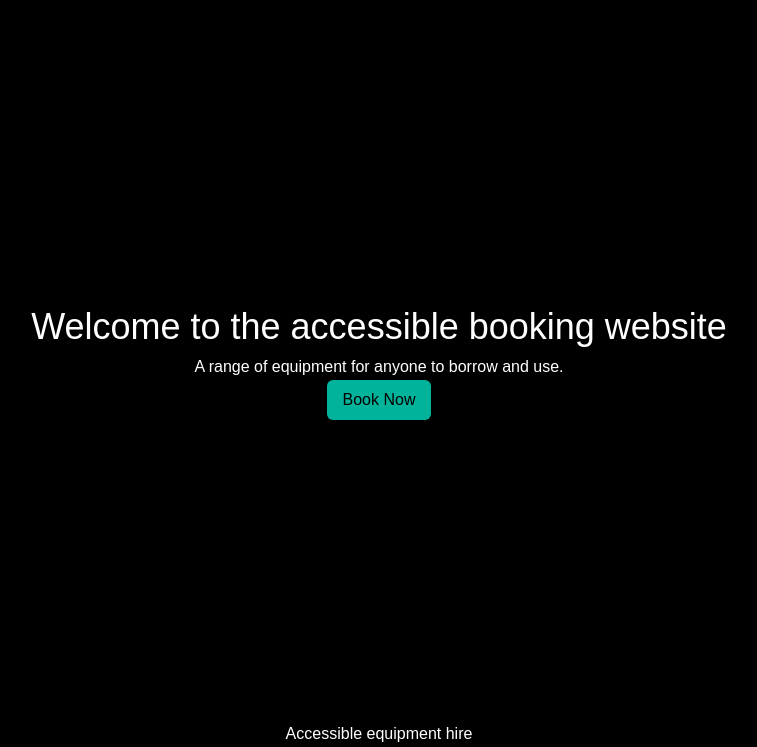
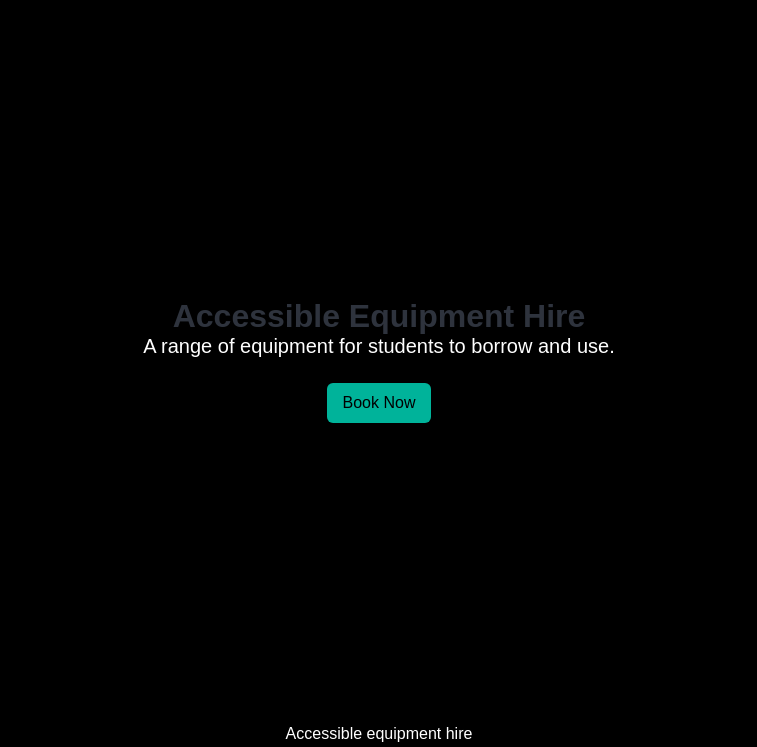
Before and after one commit to GeorgeWilko/ProductionProject, a Django app: page / in a window 1280 px wide. Shown: the part 53-800 px from the top of the page, without its empty margins (261-1018 px from the left). Run offline with Django 5.2, Linux system fonts and the light colour scheme; parts of the project's set-up code (start-up, migrations or seed data) failed here and were passed over.

Commit message:
Minor edits to tidy up the project

```diff
--- a/mysite/templates/website/Home.html
+++ b/mysite/templates/website/Home.html
@@ -40,8 +40,8 @@
     <main id="main" class="centered" tabindex="-1">
         <section class="hero is-medium has-text-centered">
             <div class="hero-body">
-                <h1 class="{{ title }}  %}">Welcome to the accessible booking website</h1>
-                <p class="{{ subtitle }}">A range of equipment for anyone to borrow and use.</p>
+                <h1 class="title">{{ title }}</h1>
+                <p class="subtitle">{{ subtitle }}</p>
                 <a href="{% url 'booking' %}" class="button is-primary" aria-label="Go to booking page">Book Now</a>
             </div>
         </section>
--- a/mysite/website/views.py
+++ b/mysite/website/views.py
@@ -159,7 +159,7 @@ def return_booking(request, booking_id):
     booking = get_object_or_404(Booking, id=booking_id)
 
     if booking.status in [Booking.Status.ACTIVE, Booking.Status.CONFIRMED]:
-        booking.status = "returned"
+        booking.status = Booking.Status.RETURNED
         booking.save(update_fields=["status"])
 
         equipment = booking.equipment
@@ -175,7 +175,6 @@ def confirmation(request):
     if request.method != "POST":
         return redirect("booking")
 
-    print("POST:", request.POST)
     equipment_name = request.POST.get("equipment_name")
     equipment_names_raw = request.POST.get("equipment_names", "")
     start_date = request.POST.get("start_date")
```
Also changed, not shown: mysite/requirements.txt (+2 -105 lines).
